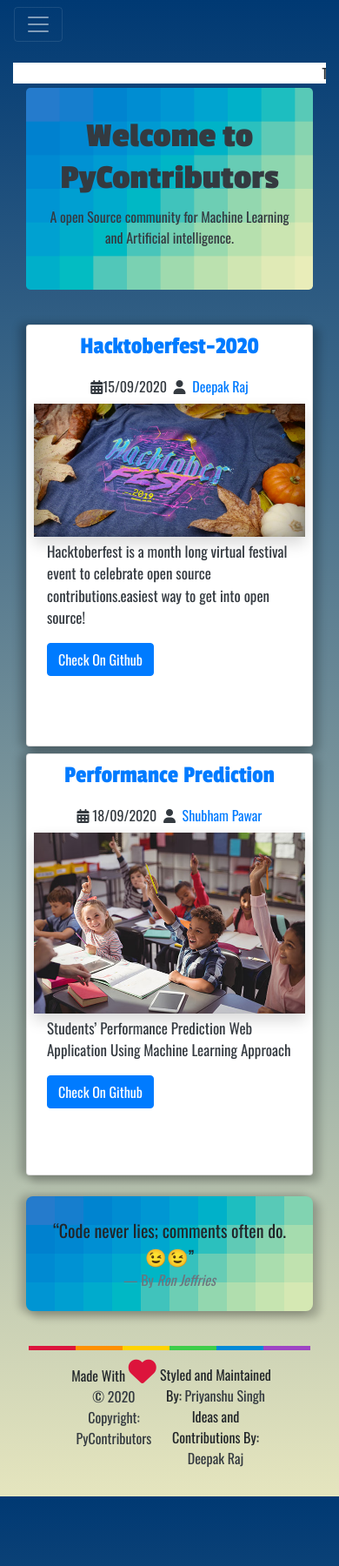
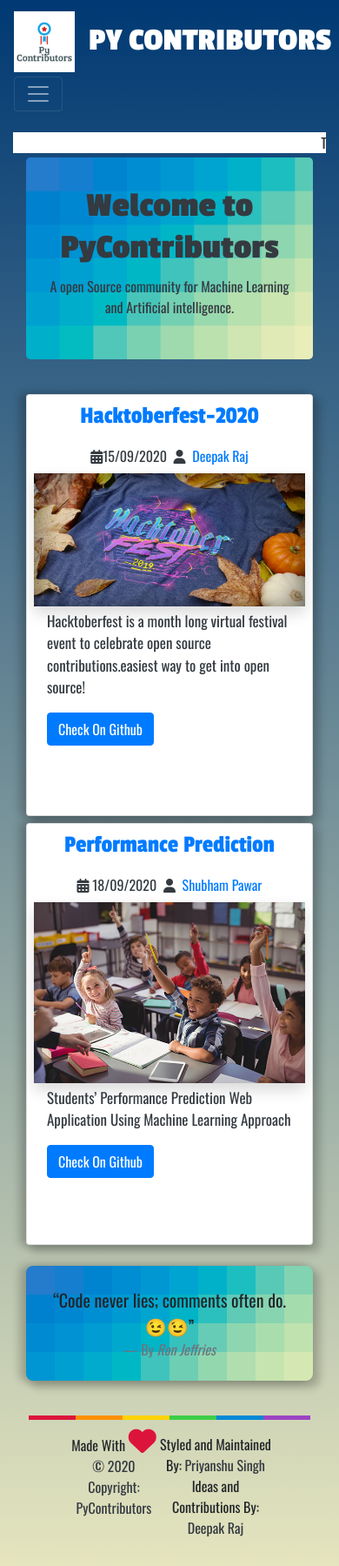
Before and after one commit to Py-Contributors/py-contributors.github.io, a Jekyll site: the page built from index.html, in a window 390 px wide. Shown: the whole page at 87% size. Built offline with Jekyll 4.4.1, drawn with Linux system fonts in a browser that asks for light colours; nearby versions of some CDN libraries; a style sheet for code colours, icons or effects is not loaded; before the commit the page ends 1720 px from its top, so only the background shows below that.

Commit message:
corrected navbar on small devices

```diff
--- a/_includes/navbar.html
+++ b/_includes/navbar.html
@@ -1,5 +1,10 @@
 
 <nav class="navbar navbar-expand-lg navbar-dark">
+	<div class="d-flex d-none d-sm-block d-md-none">
+		<div class="navbar-header">
+		  <a class="navbar-brand" href="/"><img src="/assets/img/logo/logo.png" style="height: 70px; width: 70px; background-color: white;" class="mr-3">Py Contributors</a>
+			</div>
+	</div>
     <button class="navbar-toggler" type="button" data-toggle="collapse" data-target="#navbarColor03" aria-controls="navbarColor03" aria-expanded="false" aria-label="Toggle navigation">
       <span class="navbar-toggler-icon"></span>
     </button>
@@ -21,7 +26,7 @@
     {% endif %}
 		  </ul>
 		  </div>
-		<div class="navbar-header">
+		<div class="navbar-header brandShow">
 		  <a class="navbar-brand" href="/"><img src="/assets/img/logo/logo.png" style="height: 70px; width: 70px; background-color: white;" class="mr-3">Py Contributors</a>
 			</div>
 
--- a/assets/css/main.css
+++ b/assets/css/main.css
@@ -139,3 +139,8 @@
   margin: 0;
   flex-grow: 1;
 }
+@media screen and (max-width: 450px) {
+    .brandShow {
+      display:none;
+    }
+}
```
